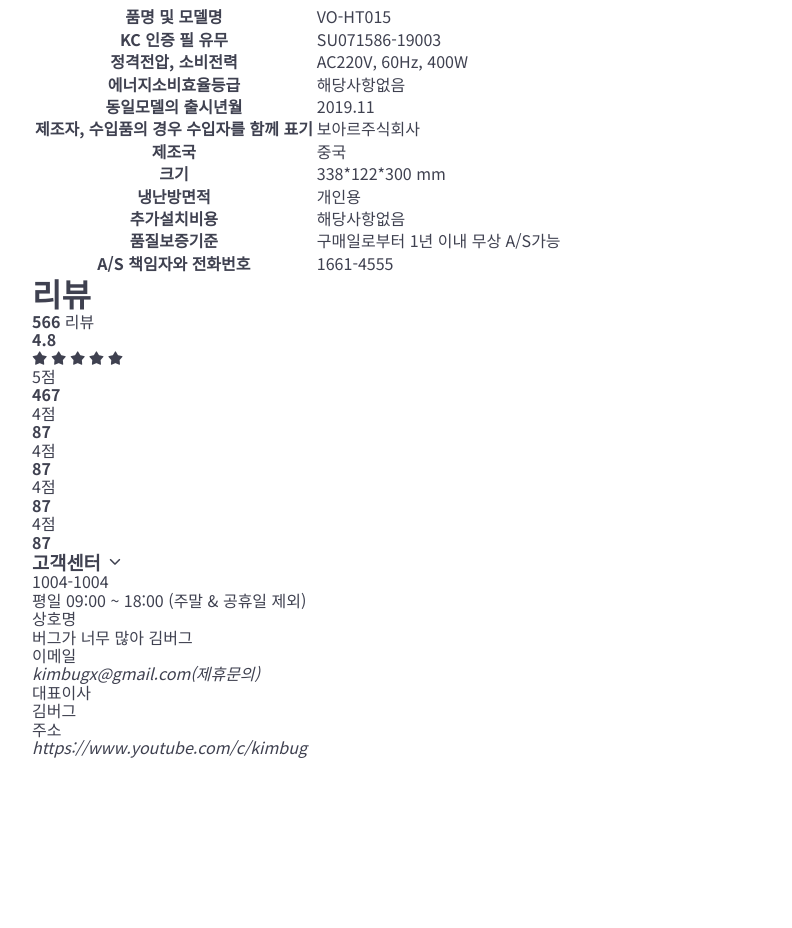
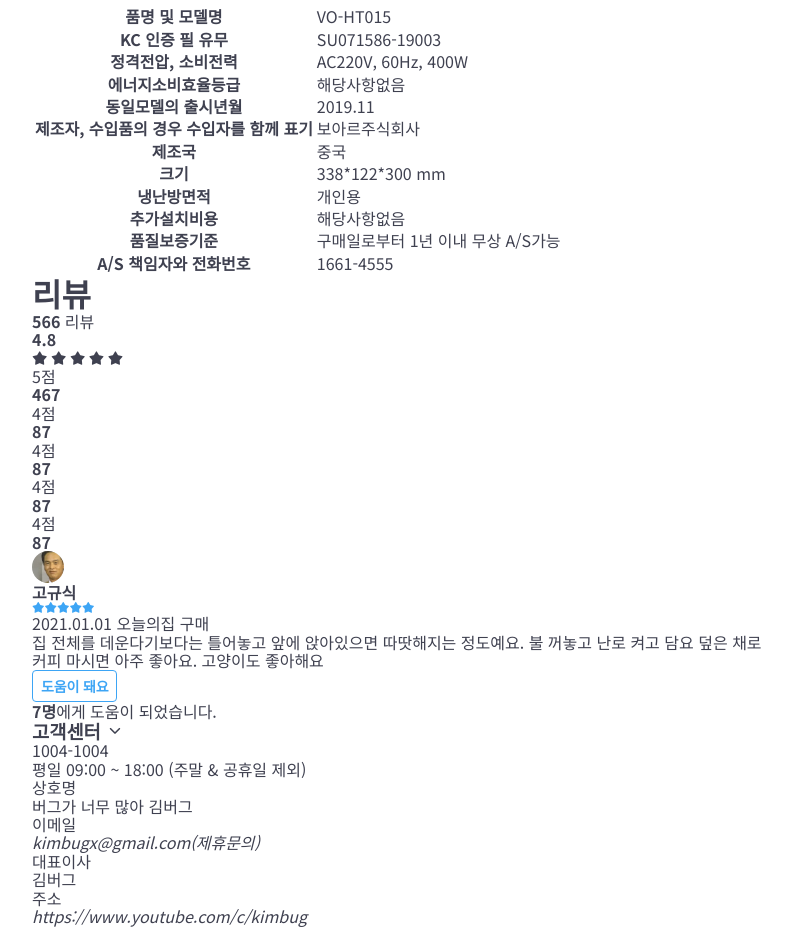
Before and after one commit to kokyusik91/tomorrow-house, a website: page index.html in a window 1280 px wide. Shown: the part 9992-10920 px from the top of the page, without its empty margins (48-840 px from the left). Before the commit the page ends 10751 px from the top, so only its background shows below. Drawn offline with nearby package versions, Linux system fonts and the light colour scheme; files whose address does not match are found by name.

Commit message:
🚧 Mark up review-card (default)

```diff
--- a/index.html
+++ b/index.html
@@ -670,6 +670,49 @@
                   </div>
 
                 </div>
+
+                <!--  -->
+                <ol class="review-list">
+                  <li class="review-item">
+                    <article class="review-card">
+                      <header class="review-card-header">
+                        <h3 class="visually-hidden">김버그 님이 작성한 리뷰</h3>
+                        <a class="avartar-32" href="/">
+                          <img src="assets/images/img-user-01.jpg" alt="사달라 아저씨" />
+                        </a>
+
+                        <div class="info">
+                          <a class="username" href=""><strong>고규식</strong></a>
+                          <div class="detail">
+                            <div class="star-rating-13" aria-label="5.0점 / 5.0점">
+                              <i class="ic-star is-active"></i>
+                              <i class="ic-star is-active"></i>
+                              <i class="ic-star is-active"></i>
+                              <i class="ic-star is-active"></i>
+                              <i class="ic-star is-active"></i>
+                            </div>
+
+                            <div class="misc">
+                              <time datetime="2021-01-01">2021.01.01</time>
+                              <span>오늘의집 구매</span>
+                            </div>
+                          </div>
+                        </div>
+                      </header>
+
+                      <div class="review-card-body">
+                        <p>집 전체를 데운다기보다는 틀어놓고 앞에 앉아있으면 따땃해지는 정도예요. 불 꺼놓고 난로 켜고 담요 덮은 채로 커피 마시면 아주 좋아요. 고양이도 좋아해요</p>
+                      </div>
+
+                      <footer class="review-card-footer">
+                        <button class="btn-outlined btn-32" type="button">도움이 돼요</button>
+                        <p><strong><span>7</span>명</strong>에게 도움이 되었습니다.</p>
+                      </footer>
+                    </article>
+                  </li>
+                </ol>
+
+
               </div>
             </section>
             <div class="product-section-divider sm-only"></div>
```
